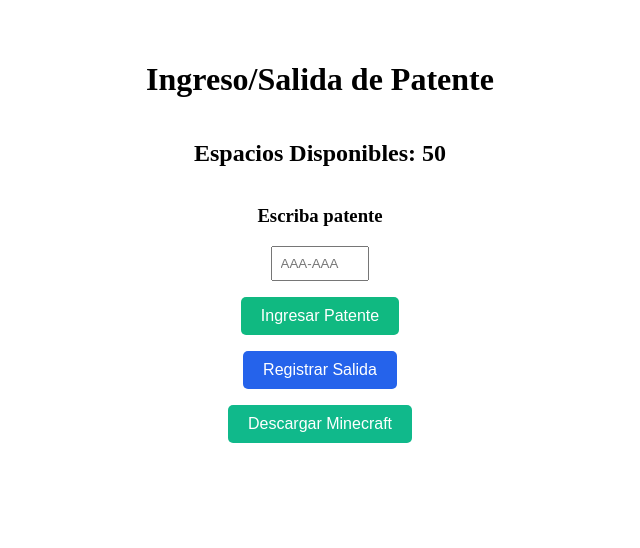
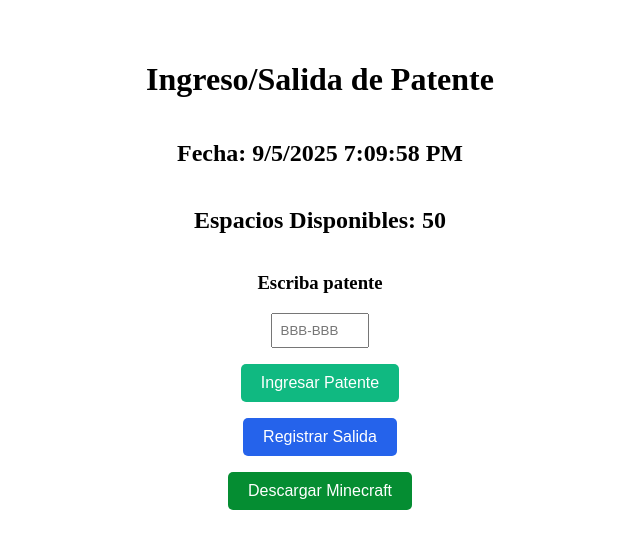
Before and after one commit to NomekoGenkah/smartparking, a React (Vite) app: page /EstebanPage in a window 1280 px wide. Shown: the top 548 px of the page, without its empty margins (320-960 px from the left). Built offline with nearby package versions, Linux system fonts and the light colour scheme.

Commit message:
commit segunda version ingreso patente boceto

```diff
--- a/src/screens/EstebanPage.jsx
+++ b/src/screens/EstebanPage.jsx
@@ -1,26 +1,78 @@
 import React, { useState } from "react"; // UseState para cambios D;
+
+import { useEffect } from 'react'; //para el reloj
+
 export default function EstebanPage() {
 
-// Definición de constantes
+//VARIABLES
 const cuposTotales = 50;
 //para que se pueda modificar y empieza en 0
 const [cuposOcupados, setCuposOcupados] = useState(0);
 const cuposDisponibles = cuposTotales - cuposOcupados;
 
+//para escribir el texto
+const [texto, setTexto] = useState("");
 
-const [texto, setTexto] = useState("");
+//fecha y hora
+const [currentTime, setCurrentTime] = useState(new Date());
+const formattedTime = currentTime.toLocaleTimeString();
+const formattedDate = currentTime.toLocaleDateString();
+
+////////////////////////////////////////
+
+
+//FUNCIONES
+
+
+
+//funcion para reloj
+useEffect(() => {
+const interval = setInterval(() => {
+  setCurrentTime(new Date());
+ }, 1000);
+
+return () => clearInterval(interval); // Limpiar intervalo al desmontar
+}, []);
+
+
+
 
 //funcion para actulaiziar el texto
 const handleTextChange = (event) => {
 setTexto(event.target.value);
+
+
 };
 
 
 //funcion boton al aptretarlo solo cambia numero
 const manejarCupo = () => {
-    if (cuposOcupados < cuposTotales) {
-      setCuposOcupados(cuposOcupados + 1); //aumenta
-      alert("patente añadida xd");
+    if (cuposOcupados < cuposTotales) { //si quedan cupos hace la verificacion
+
+       // Eliminar espacios y guiones Y pasar a mayus
+      let textoFormatted = texto.toUpperCase();
+      textoFormatted = textoFormatted.replace(/[\s-]/g, '');
+
+      //verifica si la patente solo puede tener estos caracteres, (lei que eran estos no se que tan real, pero poner los verdaderos en caso de que no sean xd)
+      const carateresValidos = /[^BCDFGHJKLMPRSTVWXYZ0123456789]/;
+      const NoesValido = carateresValidos.test(textoFormatted); // true si hay caracteres no permitidos
+
+
+
+      //check si el campo no esta vacio,
+      if (textoFormatted != "" && textoFormatted.length == 6 && NoesValido == false) {
+
+
+        //esto si es que cumple todos los criterios
+        alert("patente (" + textoFormatted + ") ingresada a las " + formattedTime);
+        setTexto(''); //lo borra de el campo, deja el texto vacio
+        setCuposOcupados(cuposOcupados + 1); //aumenta
+
+
+      }
+      else {
+        alert("campo invalido");
+      }
     }
     else {
       alert("No quedan espacios");
@@ -30,6 +82,7 @@ const manejarCupo = () => {
 
 //funcion registrar Salida
 const registrarSalida = () => {
+//AQUI DEBERIA ESTAR LA FUNCION CORRECTA
 alert("ESTE ES EL PROGRAMA NUMERO 1 DE LA TELEVISION HUMORISTICA! EL CHAVOOOO. INTERPRETADO POR EL SUPERCOMEDIANTE PITO");
 };
 
@@ -39,10 +92,17 @@ const descargarBoleta = () => {
   window.location.href = "https://aka.ms/minecraftClientGameCoreWindows";
 };
 
+
+////////////////////////////////////////
+
+
+//RETURN DE HTML
+
   return (
     <div style={styles.pagina}>
       {/* Titulos */}
       <h1>Ingreso/Salida de Patente</h1>
+      <h2>Fecha: {formattedDate} {formattedTime}</h2>
       <h2>Espacios Disponibles: {cuposDisponibles}</h2>
       <h3>Escriba patente</h3>
 
@@ -54,7 +114,7 @@ const descargarBoleta = () => {
           type="text"
           value={texto}
           onChange={handleTextChange}
-          placeholder="AAA-AAA"
+          placeholder="BBB-BBB"
           style={{ width: "40%", padding: "0.5rem" }}
         />
       </div>
@@ -99,7 +159,7 @@ const descargarBoleta = () => {
       <button
         onClick={descargarBoleta}
         style={{
-          backgroundColor: "#10B98B", // azul tecnologico xD
+          backgroundColor: "#058d32ff", // verde hermoso
           color: "white",
           padding: "10px 20px",
           border: "none",
@@ -118,23 +178,14 @@ const descargarBoleta = () => {
 }
 
 
+//ESTILOS, PASAR A CSS? nose usarlo
+
 const styles = {
   pagina: {
     display: "flex",
     flexDirection: "column", // aplien
-    alignItems: "center",
+    alignItems: "center", //decoren abrendegen
     height: "100vh",
     textAlign: "center",
   }
   }
-
-  /*
-
-      return (
-      <div style={{ padding: "2rem", color: "darkgreen" }}>
-        <h1>Esteban :D</h1>
-                <img src="https://64.media.tumblr.com/913219cd8b336cc36c6ece9fd2f433d5/cddf5819b006fe63-8b/s500x750/8c462597751c86faea35105ba54cb540e999fbb8.png" alt="foto" />
-      </div>
-    );
-
-  */
```
Also changed, not shown: src/App.jsx (+4 -4 lines), 1 other file (tests, documents, lock files or other folders).
